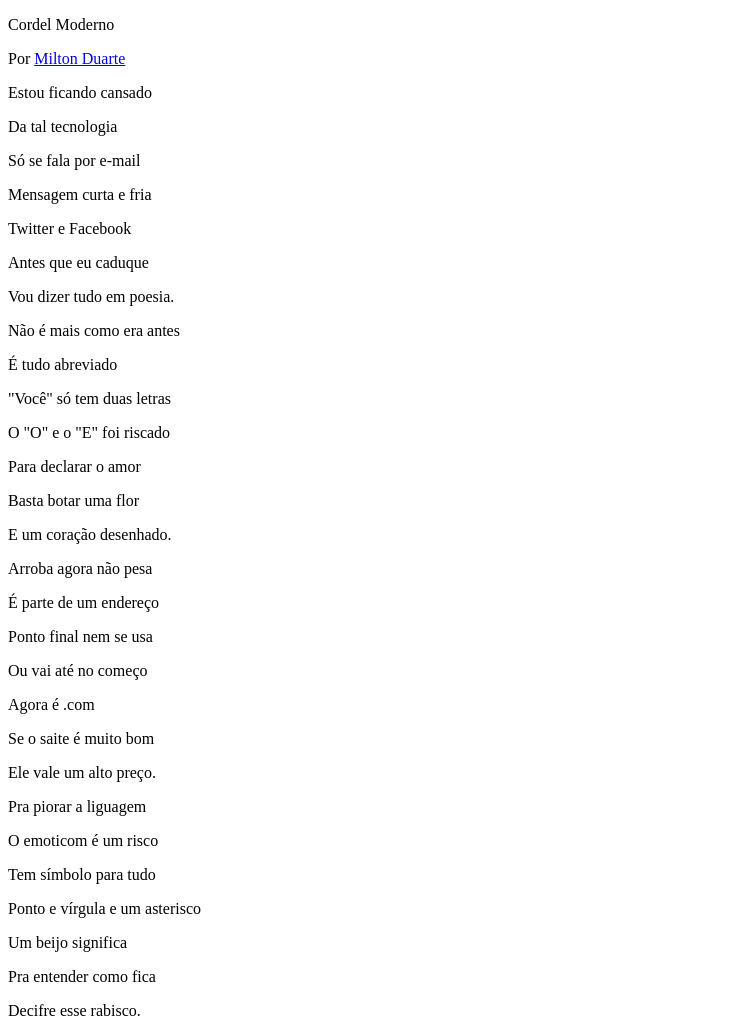
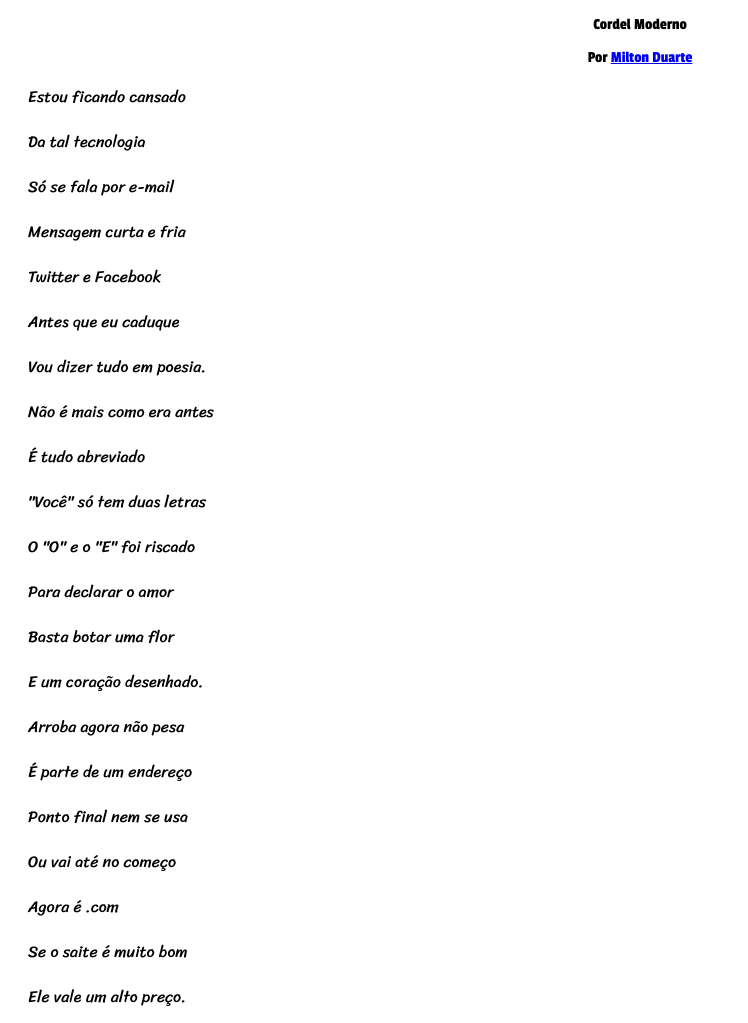
Before and after one commit to henriqueprogrammer/html-css, a plain HTML site: page desafios/desafio012/index.html in a window 1280 px wide. Shown: the top 1023 px of the page, without its empty margins (0-748 px from the left). Drawn offline with Linux system fonts and the light colour scheme.

Commit message:
Fontes configuradas

```diff
--- a/desafios/desafio012/..estilo/style.css
+++ b/desafios/desafio012/..estilo/style.css
@@ -1 +1,22 @@
 @charset "UTF 8";
+@import url('https://fonts.googleapis.com/css2?family=Sriracha&display=swap');
+@import url('https://fonts.googleapis.com/css2?family=Passion+One:wght@400;700;900&display=swap');
+
+:root{
+    --fonte-padrao: 'Sriracha', Arial, Verdana, Helvetica, sans-serif;
+    --fonte-header: 'Passion One', Arial, Verdana, Helvetica, sans-serif;
+}
+
+
+header p{
+    font-family: var(--fonte-header);
+    text-align: center;
+}
+main{
+    min-width: 320px;
+    max-width: 800px;
+    margin-left: 20px;
+}
+main  p{
+    font-family: var(--fonte-padrao);
+}
--- a/desafios/desafio012/index.html
+++ b/desafios/desafio012/index.html
@@ -10,7 +10,7 @@
 <body>
     <header>
         <p>Cordel Moderno</p>
-        Por <a href="https://www.recantodasletras.com.br/poesias/3186743">Milton Duarte</a>
+        <p>Por <a href="https://www.recantodasletras.com.br/poesias/3186743">Milton Duarte</a></p>
 
     </header>
 
```
